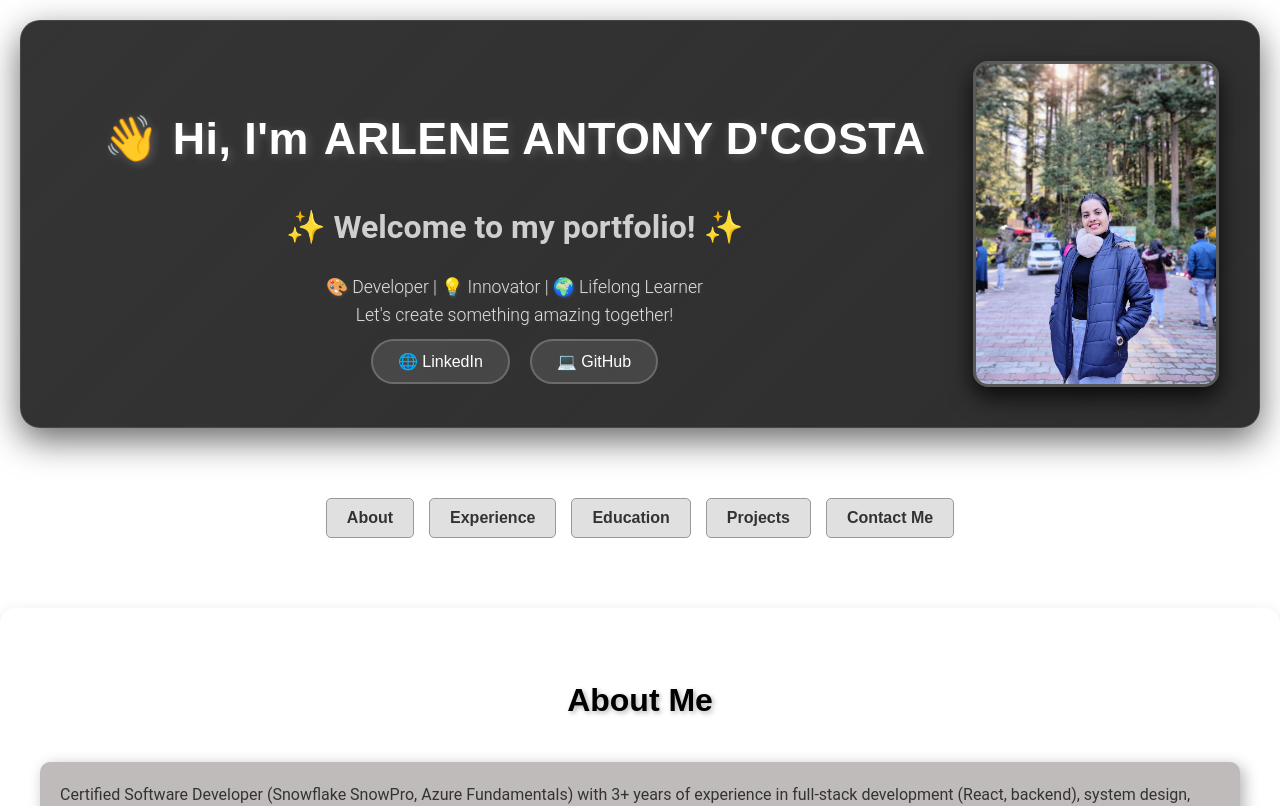
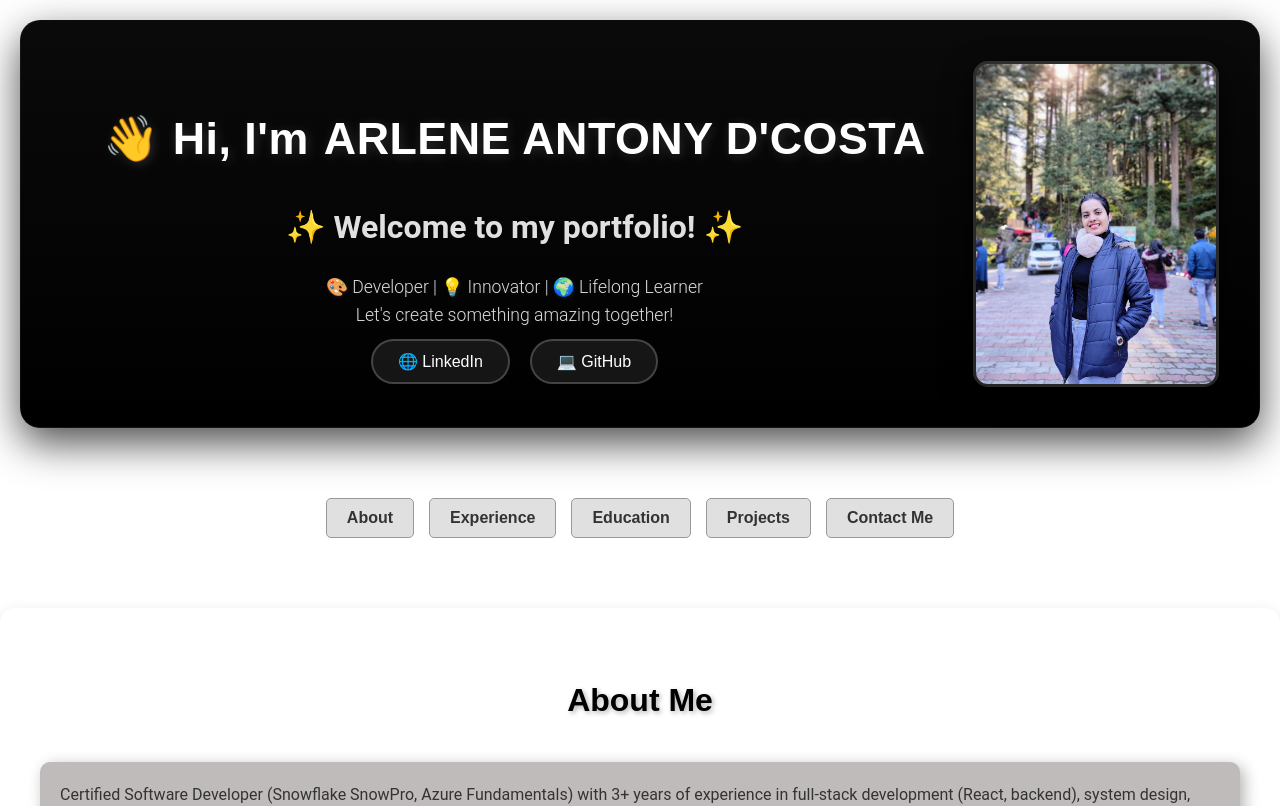
Before and after one commit to ArleneDcosta/portfolio, a React (Create React App) app: page / in a window 1280 px wide. Shown: the top 806 px of the page. Built offline with nearby package versions, Linux system fonts and the light colour scheme.

Commit message:
Updated header for background

```diff
--- a/src/components/Header/Header.css
+++ b/src/components/Header/Header.css
@@ -4,29 +4,29 @@
   justify-content: center;
   flex-wrap: wrap;
   padding: 40px;
-  background: linear-gradient(135deg, rgba(30, 30, 30, 0.9), rgba(10, 10, 10, 0.85)); /* Dark glossy gradient */
-  color: #f5f5f5; /* Soft white text for contrast */
+  background: linear-gradient(180deg, #0a0a0a, #000000); /* Deep black gradient */
+  color: #f5f5f5;
   border-radius: 20px;
-  box-shadow: 0px 12px 35px rgba(0, 0, 0, 0.6); /* Stronger shadow for depth */
+  box-shadow: 0px 15px 40px rgba(0, 0, 0, 0.7);
   margin: 20px;
-  border: 1px solid rgba(255, 255, 255, 0.1);
+  border: 1px solid rgba(255, 255, 255, 0.05);
   gap: 25px;
-  backdrop-filter: blur(10px); /* Glass effect */
+  backdrop-filter: blur(12px);
 }
 
 .photo {
   width: 240px;
   height: 320px;
-  border: 3px solid rgba(255, 255, 255, 0.2);
-  box-shadow: 0px 10px 25px rgba(0, 0, 0, 0.8);
+  border: 3px solid rgba(255, 255, 255, 0.15);
+  box-shadow: 0px 12px 30px rgba(0, 0, 0, 0.9);
   border-radius: 15px;
   transition: transform 0.3s ease, border-color 0.3s ease, box-shadow 0.3s ease;
 }
 
 .photo:hover {
   transform: scale(1.05);
-  border-color: rgba(255, 255, 255, 0.5);
-  box-shadow: 0px 15px 30px rgba(0, 0, 0, 0.9);
+  border-color: rgba(255, 255, 255, 0.3);
+  box-shadow: 0px 18px 40px rgba(0, 0, 0, 1);
 }
 
 .text-container {
@@ -46,7 +46,7 @@ h1 {
   font-family: "Arial", sans-serif;
   text-transform: none;
   color: #ffffff;
-  text-shadow: 2px 2px 10px rgba(255, 255, 255, 0.2); /* Softer, elegant glow */
+  text-shadow: 2px 2px 12px rgba(255, 255, 255, 0.15);
 }
 
 h2 {
@@ -54,7 +54,7 @@ h2 {
   margin-bottom: 10px;
   font-style: normal;
   font-family: "Roboto", sans-serif;
-  color: #cfcfcf; /* Light grey for contrast */
+  color: #e0e0e0;
 }
 
 .description {
@@ -62,8 +62,8 @@ h2 {
   margin-bottom: 20px;
   font-weight: 300;
   font-family: "Roboto", sans-serif;
-  color: #e0e0e0;
-  text-shadow: 1px 1px 3px rgba(255, 255, 255, 0.1);
+  color: #dcdcdc;
+  text-shadow: 1px 1px 4px rgba(255, 255, 255, 0.1);
 }
 
 .social-links {
@@ -78,19 +78,19 @@ h2 {
   border: 2px solid rgba(255, 255, 255, 0.2);
   padding: 12px 25px;
   border-radius: 25px;
-  background: rgba(255, 255, 255, 0.1);
+  background: rgba(255, 255, 255, 0.08);
   transition: all 0.3s ease;
 }
 
 .social-links a:hover {
-  background: rgba(255, 255, 255, 0.8);
-  color: #232323;
-  border-color: rgba(255, 255, 255, 0.5);
+  background: rgba(255, 255, 255, 0.15);
+  color: #e0e0e0;
+  border-color: rgba(255, 255, 255, 0.4);
   transform: translateY(-2px);
-  box-shadow: 0px 8px 20px rgba(0, 0, 0, 0.2);
+  box-shadow: 0px 10px 20px rgba(0, 0, 0, 0.3);
 }
 
-/* Adjustments for mobile screens */
+/* Mobile Adjustments */
 @media (max-width: 435px) {
   .header {
     flex-direction: column;
```
